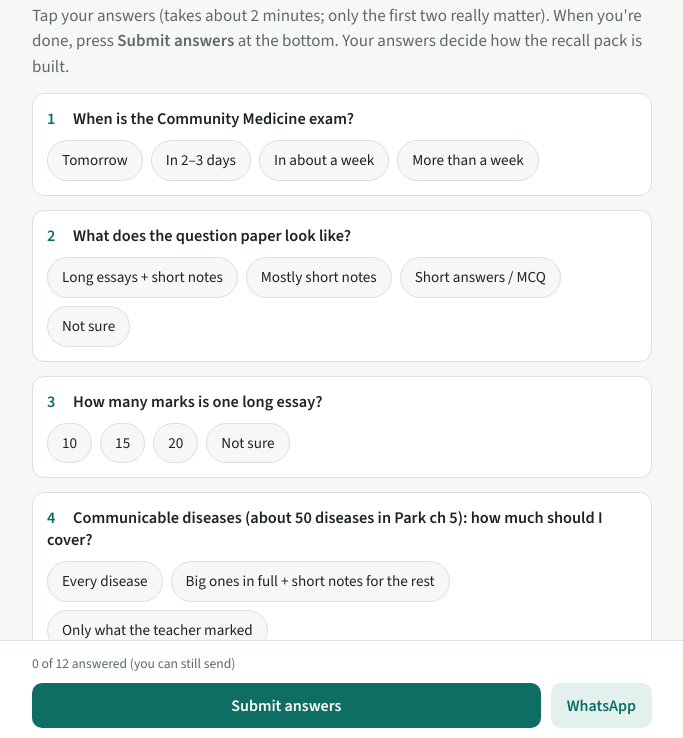
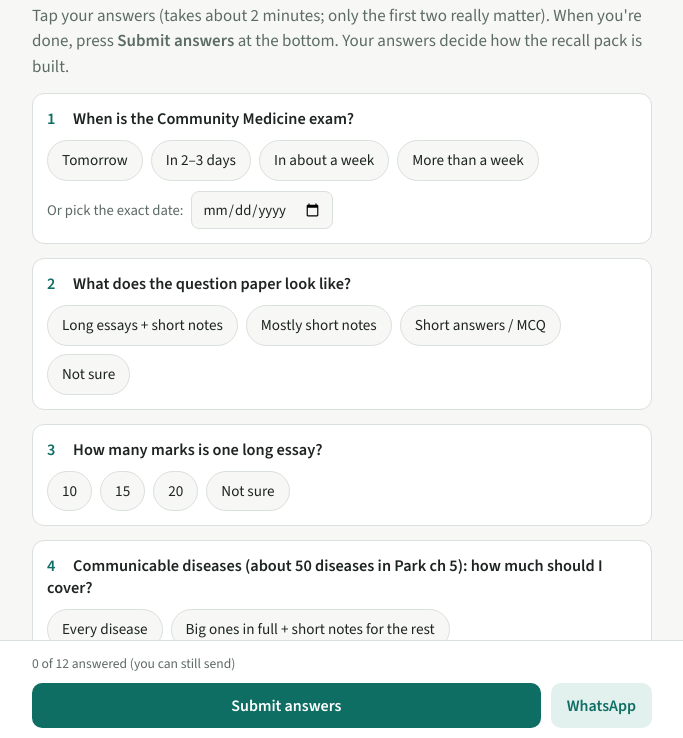
Before and after one commit to failasbasheer/cm-questions, a plain HTML site: page index.html in a window 1280 px wide. Shown: the part 60-798 px from the top of the page, without its empty margins (298-981 px from the left). Drawn offline with nearby package versions, Linux system fonts and the light colour scheme.

Commit message:
Add exact exam date picker
Co-Authored-By: Claude Opus 5.5 <noreply@anthropic.com>

```diff
--- a/index.html
+++ b/index.html
@@ -22,6 +22,8 @@ h1{font:600 1.7rem/1.2 var(--display);margin:0;text-wrap:balance}
 .q.done{border-color:var(--accent)}
 .q h2{font:600 1.02rem/1.35 var(--body);margin:0}
 .q h2 .n{display:inline-block;min-width:1.6em;color:var(--accent)}
+.date{display:flex;flex-wrap:wrap;gap:8px;align-items:center;font-size:.92rem;color:var(--muted)}
+.date input{font:inherit;color:var(--fg);background:var(--bg);border:1px solid var(--line);border-radius:8px;padding:6px 10px}
 .hint{font-size:.85rem;color:var(--muted);margin:0}
 .opts{display:flex;flex-wrap:wrap;gap:8px}
 .opts button{font:inherit;font-size:.95rem;cursor:pointer;border:1px solid var(--line);background:var(--bg);color:var(--fg);border-radius:999px;padding:8px 14px;text-align:left}
@@ -80,6 +82,8 @@ const list=document.getElementById("list");
 Q.forEach(([q,opts,multi],i)=>{
   const s=document.createElement("section");s.className="q";s.id="q"+i;
   s.innerHTML=`<h2><span class="n">${i+1}</span>${q}</h2>${multi?'<p class="hint">Tap all that apply.</p>':""}<div class="opts" role="group" aria-label="${q.replace(/"/g,"")}">${opts.map((o,k)=>`<button type="button" id="o${i}_${k}" aria-pressed="false">${o}</button>`).join("")}</div>`;
+  if(i===0){const d=document.createElement("label");d.className="date";d.innerHTML='Or pick the exact date: <input type="date" id="examDate">';s.appendChild(d);
+    d.querySelector("input").onchange=e=>{s.classList.toggle("done",A[0].size>0||!!e.target.value);update()}}
   list.appendChild(s);
   s.querySelectorAll("button").forEach((b,k)=>b.onclick=()=>{
     if(multi){A[i].has(k)?A[i].delete(k):A[i].add(k)}else{const had=A[i].has(k);A[i].clear();if(!had)A[i].add(k)}
@@ -90,12 +94,15 @@ Q.forEach(([q,opts,multi],i)=>{
 const extra=document.getElementById("extra");extra.oninput=update;
 function text(){
   let t="📚 Community Medicine – my answers\n";
-  Q.forEach(([q,opts],i)=>{t+=`\n${i+1}. ${q}\n→ ${A[i].size?[...A[i]].sort((a,b)=>a-b).map(k=>opts[k]).join(", "):"(skipped)"}\n`});
+  const ed=document.getElementById("examDate")?.value;
+  Q.forEach(([q,opts],i)=>{let ans=A[i].size?[...A[i]].sort((a,b)=>a-b).map(k=>opts[k]).join(", "):"";
+    if(i===0&&ed){const d=new Date(ed+"T00:00").toLocaleDateString("en-GB",{weekday:"short",day:"numeric",month:"short",year:"numeric"});ans=ans?`${ans} (exact date: ${d})`:`Exact date: ${d}`}
+    t+=`\n${i+1}. ${q}\n→ ${ans||"(skipped)"}\n`});
   if(extra.value.trim())t+=`\n13. Important questions / anything else:\n${extra.value.trim()}\n`;
   return t;
 }
 function update(){
-  const n=A.filter(s=>s.size).length;
+  const n=A.filter((s,i)=>s.size||(i===0&&document.getElementById("examDate")?.value)).length;
   document.getElementById("prog").textContent=`${n} of 12 answered`+(n<12?" (you can still send)":" ✓");
   document.getElementById("send").href="https://wa.me/?text="+encodeURIComponent(text());
 }
```
